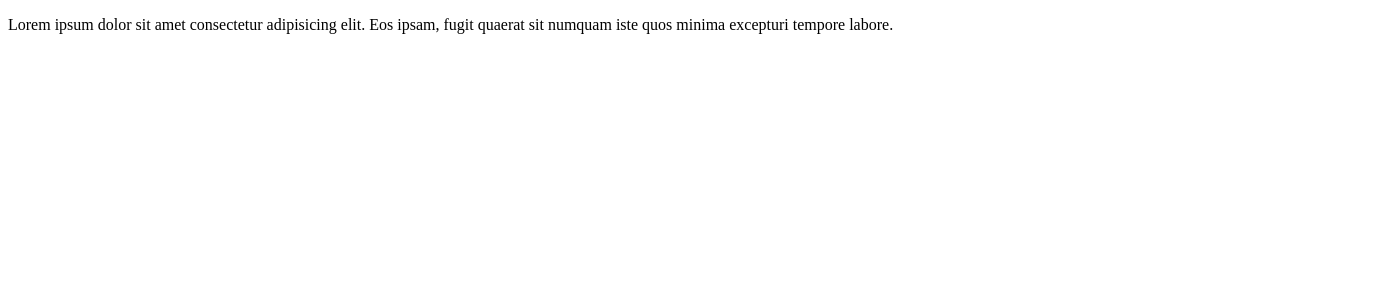
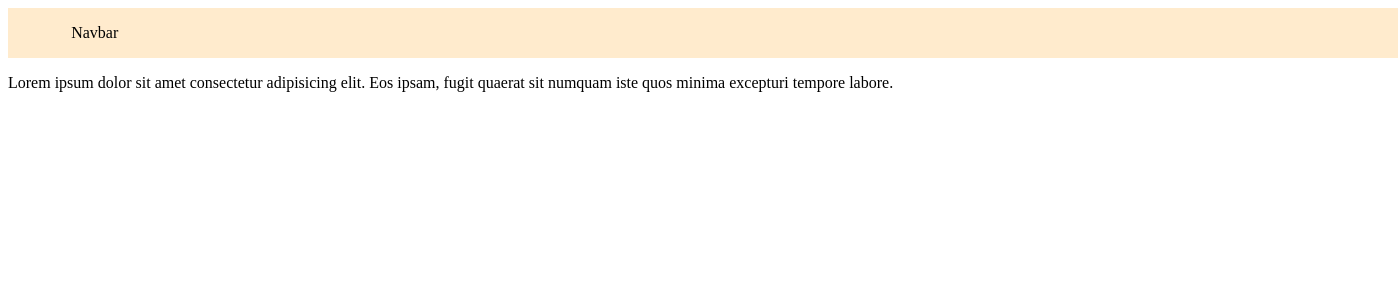
Before and after one commit to fahmi-azzuhri/learn-next, a Next.js app: page / in a window 1280 px wide. Shown: the top 300 px of the page, 1398 px wide, since content can reach past the window. Built offline with nearby package versions, Linux system fonts and the light colour scheme.

Commit message:
learn atomic design and layouting navbar

```diff
--- /dev/null
+++ b/src/components/layout/Frame/index.tsx
@@ -0,0 +1,17 @@
+import React from "react";
+import Navbar from "../Navbar";
+
+type FrameProps = {
+  children: React.ReactNode;
+};
+const Frame = (props: FrameProps) => {
+  const { children } = props;
+  return (
+    <div>
+      <Navbar />
+      {children}
+    </div>
+  );
+};
+
+export default Frame;
--- /dev/null
+++ b/src/components/layout/Navbar/index.tsx
@@ -0,0 +1,11 @@
+import React from "react";
+
+const Navbar = () => {
+  return (
+    <div className="navbar">
+      <p>Navbar</p>
+    </div>
+  );
+};
+
+export default Navbar;
--- a/src/pages/_app.tsx
+++ b/src/pages/_app.tsx
@@ -1,5 +1,11 @@
 import type { AppProps } from "next/app";
+import "@/styles/style.css";
+import Frame from "@/components/layout/Frame";
 
 export default function App({ Component, pageProps }: AppProps) {
-  return <Component {...pageProps} />;
+  return (
+    <Frame>
+      <Component {...pageProps} />
+    </Frame>
+  );
 }
--- /dev/null
+++ b/src/styles/style.css
@@ -0,0 +1,8 @@
+.navbar {
+  display: flex;
+  width: 100%;
+  height: 50px;
+  background-color: blanchedalmond;
+  align-items: center;
+  padding: 0 5%;
+}
```
